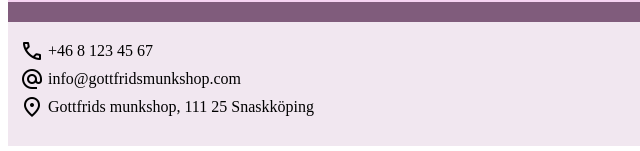
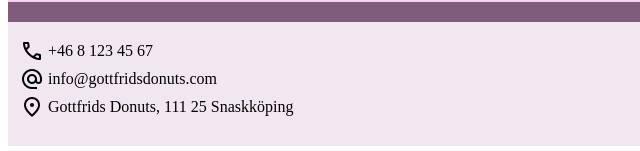
Before and after one commit to skogblad/Gottfrids-Donuts-webbshop, a website: page index.html in a window 1280 px wide. Shown: the part 2817-2968 px from the top of the page, 0-640 px from the left. Drawn offline with nearby package versions, Linux system fonts and the light colour scheme.

Commit message:
updated name in footer to match h1

```diff
--- a/index.html
+++ b/index.html
@@ -186,8 +186,8 @@
     <address>
       <div>
         <a href="tel:+4681234567">+46 8 123 45 67 <span class="material-symbols-outlined">call</span></a>
-        <a href="mailto:info@gottfridsmunkshop.com">info@gottfridsmunkshop.com<span class="material-symbols-outlined">alternate_email</span></a>
-        <a href="text">Gottfrids munkshop, 111 25 Snaskköping<span class="material-symbols-outlined">location_on</span></a>
+        <a href="mailto:info@gottfridsmunkshop.com">info@gottfridsdonuts.com<span class="material-symbols-outlined">alternate_email</span></a>
+        <a href="text">Gottfrids Donuts, 111 25 Snaskköping<span class="material-symbols-outlined">location_on</span></a>
       </div>
     </address>
   </footer>
```
